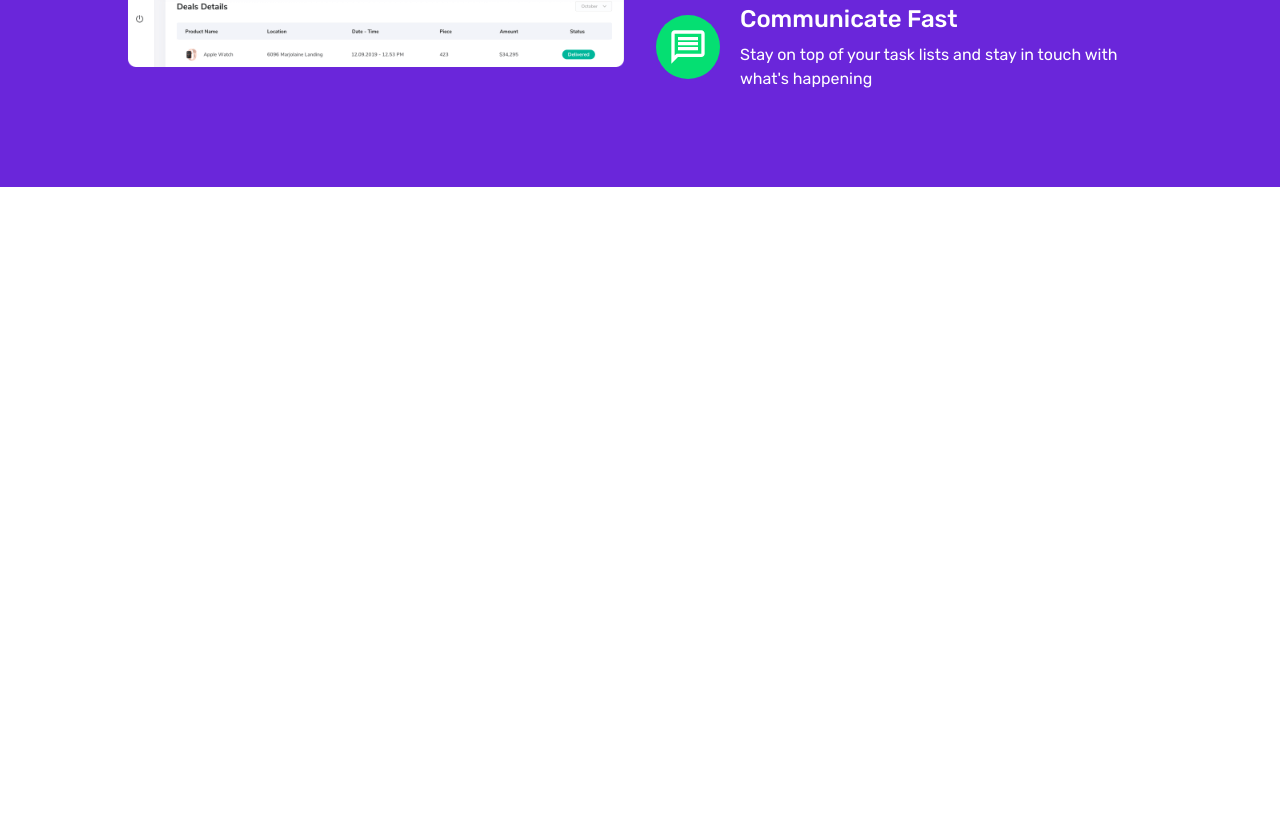
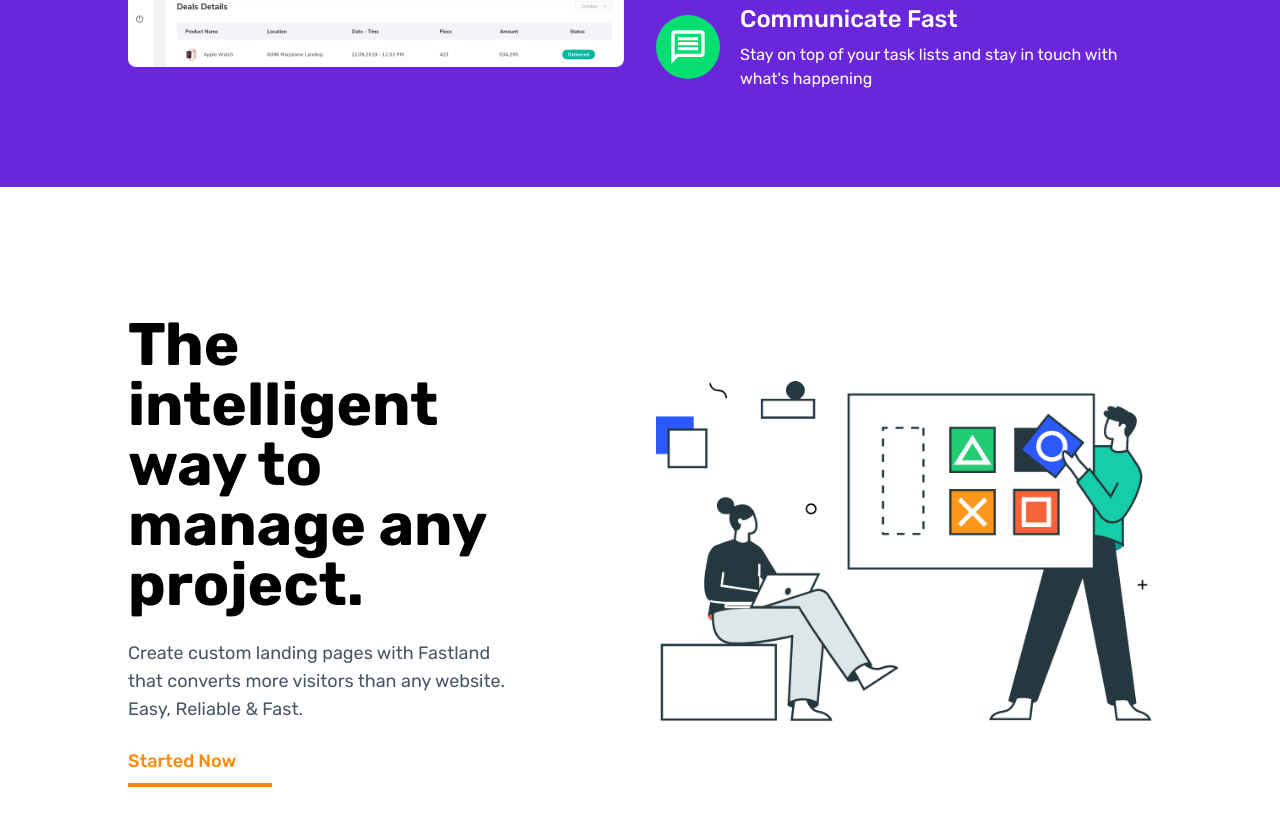
Before and after one commit to titohajili/-Stunning-Landing, a Next.js app: page / in a window 1280 px wide. Shown: the part 1705-2530 px from the top of the page. Before the commit the page ends 1892 px from the top, so only its background shows below. Built offline with nearby package versions, Linux system fonts and the light colour scheme.

Commit message:
Why Choos

```diff
--- a/components/Home/Home.tsx
+++ b/components/Home/Home.tsx
@@ -1,12 +1,14 @@
 import React from 'react'
 import Hero from './Hero/Hero'
 import About from './About/About'
+import WhyChoos from './WhyChoose/WhyChoos'
 
 const Home = () => {
   return (
     <div className='overflow-hidden '>
       <Hero/>
       <About/>
+      <WhyChoos/>
     </div>
   )
 }
--- /dev/null
+++ b/components/Home/WhyChoose/WhyChoos.tsx
@@ -0,0 +1,34 @@
+import Image from 'next/image'
+import React from 'react'
+
+const WhyChoos = () => {
+  return (
+    <div className='py-16'>
+      <div className='w-[80%] sm:mt-16 mx-auto grid grid-cols-1 lg:grid-cols-2 items-center gap-8'>
+        {/* text content */}
+        <div>
+            {/* title */}
+            <div className='text-3xl sm:text-4xl md:text-5xl lg:text-6xl font-bold sm:w-4/5'>
+            The intelligent way to manage any project.
+            </div>
+            {/* sub heading */}
+            <p className='text-gray-600 text-lg mt-6 sm:w-4/5'>
+            Create custom landing pages with Fastland that converts more visitors than any website. Easy, Reliable & Fast.
+            </p>
+            {/* button */}
+            <div>
+                <button className='mt-6 text-orange-400 font-medium cursor-pointer text-lg'>Started Now</button>
+                {/* underline */}
+                <span className='w-36 h-1 bg-orange-400 mt-2 block '></span>
+            </div>
+        </div>
+        {/* imahe */}
+        <div>
+            <Image src={'/images/w1.png'} alt='img' width={600} height={600} />
+        </div>
+      </div>
+    </div>
+  )
+}
+
+export default WhyChoos
```
